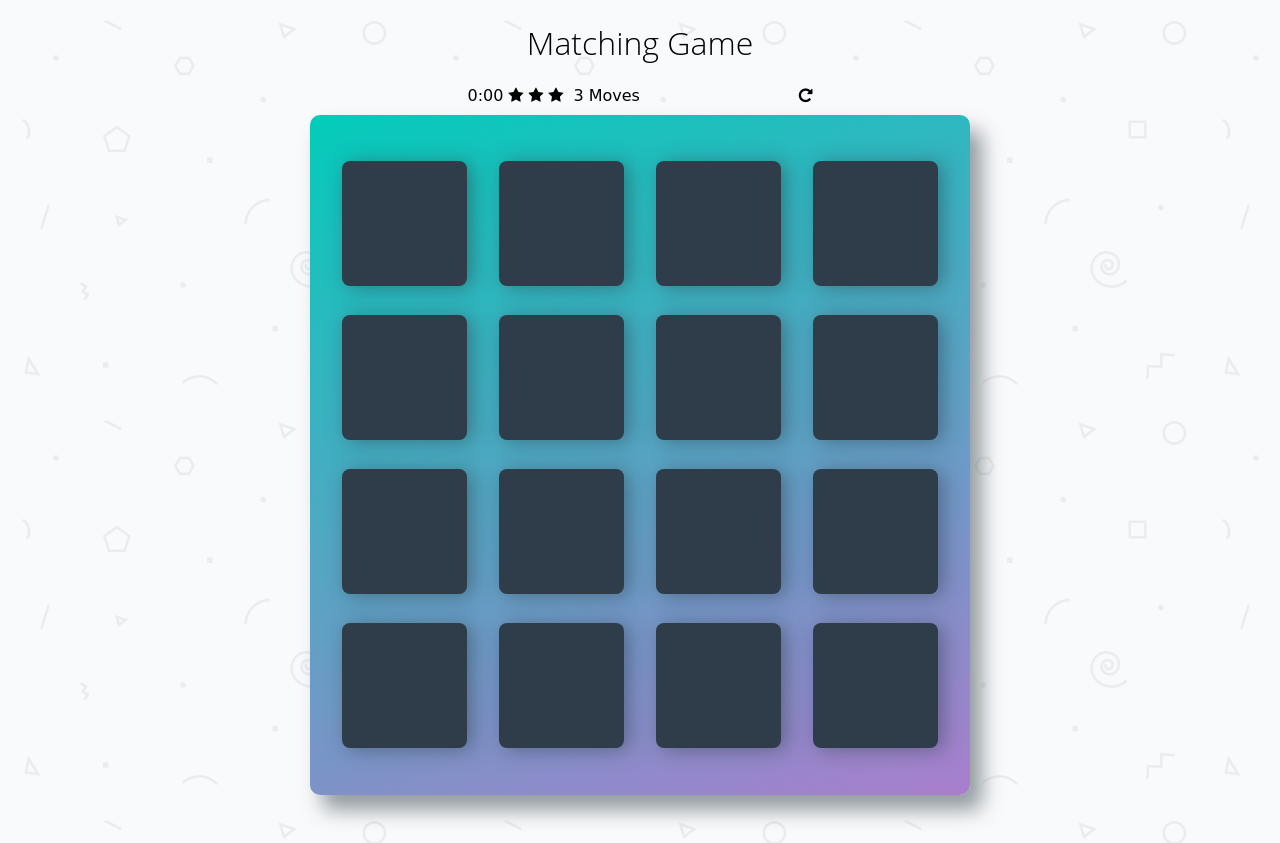
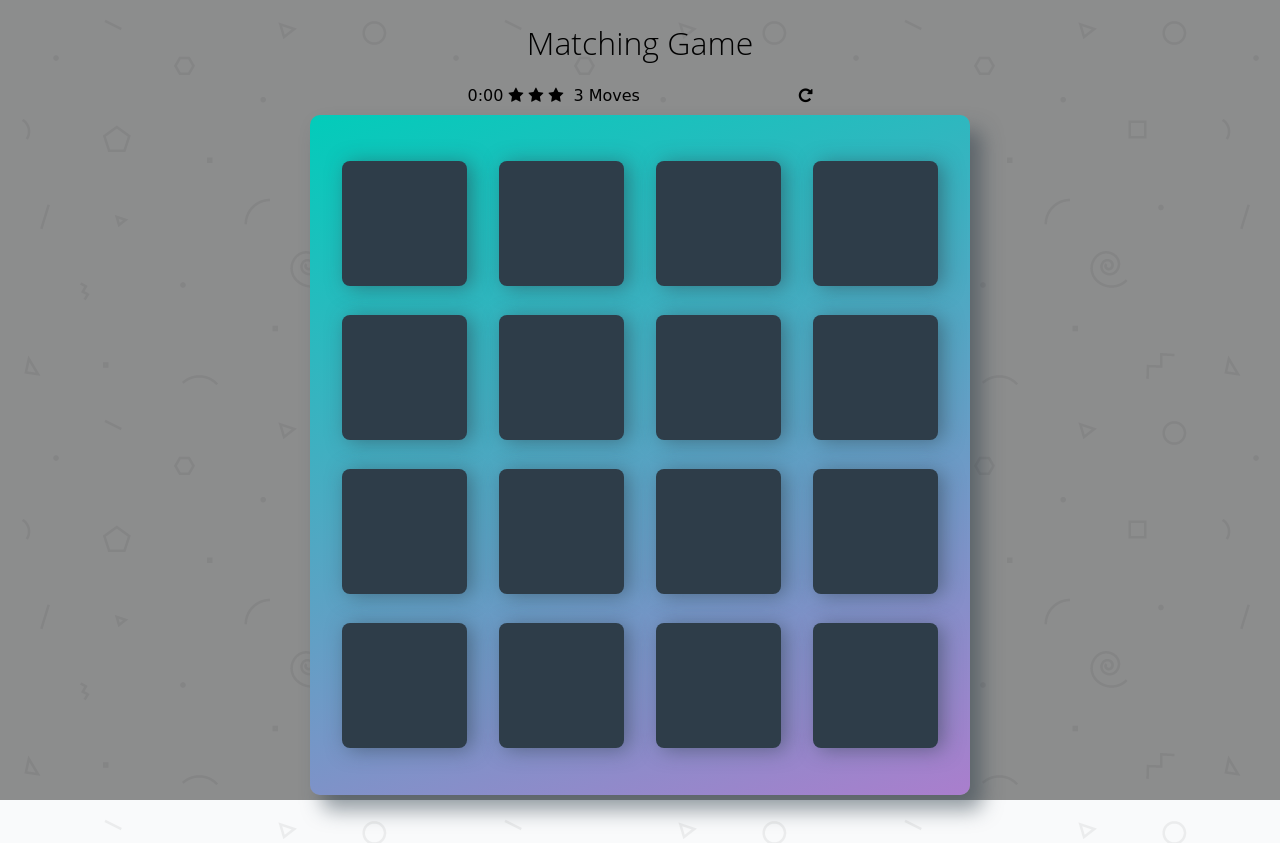
Before and after one commit to dboston528/Memory_Game, a PHP site: page / in a window 1280 px wide. Run offline with PHP 8.4, Linux system fonts and the light colour scheme; some libraries are stand-ins or nearby versions; some web fonts are replaced.

Commit message:
added style to modal background

```diff
--- a/css/app.css
+++ b/css/app.css
@@ -107,3 +107,12 @@ h1 {
     float: right;
     cursor: pointer;
 }
+
+.modal__background {
+  position: absolute;
+  top: 0;
+  left: 0;
+  height: 100%;
+  width: 100%;
+  background: rgba(0,0,0,.438);
+}
--- a/index.html
+++ b/index.html
@@ -1,5 +1,6 @@
 <!doctype html>
 <html lang="en">
+
 <head>
     <meta charset="utf-8">
     <title>Matching Game</title>
```
